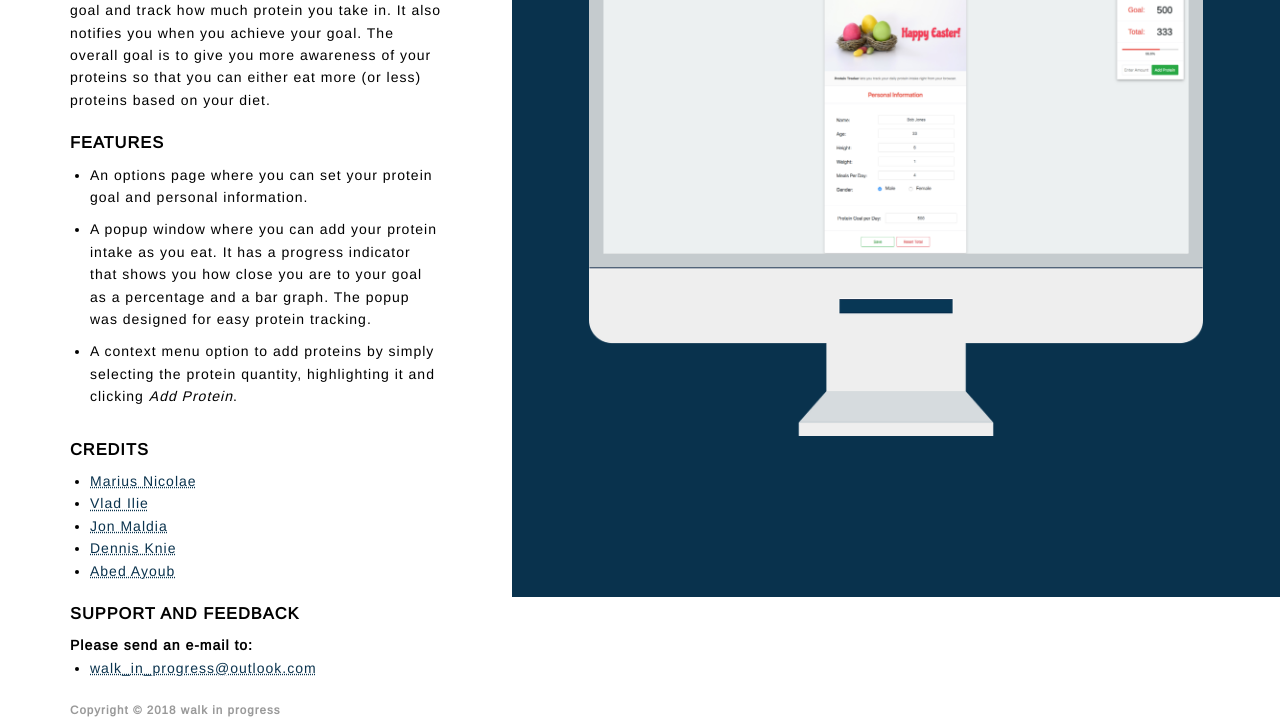
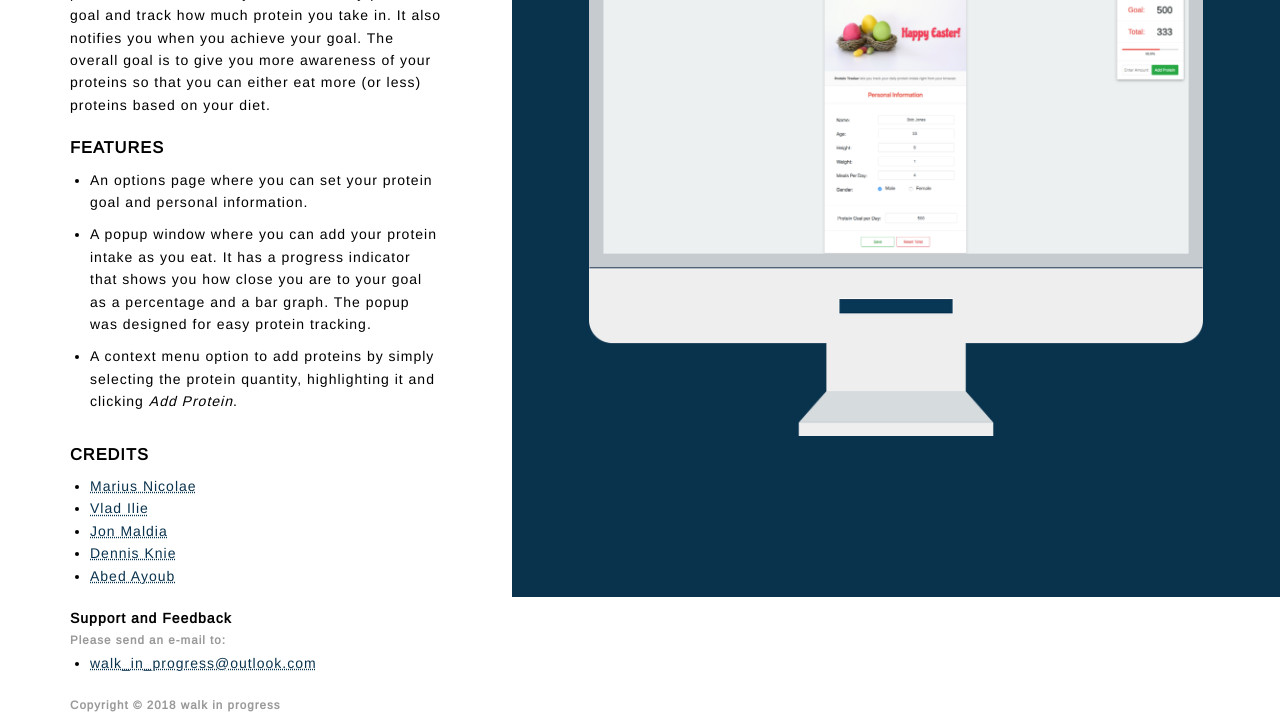
Before and after one commit to WalkInProgress/WebPage_for_ProteinTracker, a plain HTML site: page index.html in a window 1280 px wide. Shown: the part 203-925 px from the top of the page. Drawn offline with nearby package versions, Linux system fonts and the light colour scheme; a web font is replaced by a local one.

Commit message:
Update index.html

```diff
--- a/index.html
+++ b/index.html
@@ -43,9 +43,9 @@
         <li><a href="https://github.com/Skobraf">Abed Ayoub</a></li>
       </ul>
 
-      <h3>Support and Feedback</h3>
+      <h4>Support and Feedback</h4>
       <ul class="credits">
-        <h4>Please send an e-mail to:</h4>
+        <h5>Please send an e-mail to:</h5>
         <li><a href="mailto:walk_in_progress@outlook.com?Subject=Hi%20there">walk_in_progress@outlook.com</a></li>
       </ul>
 
```
